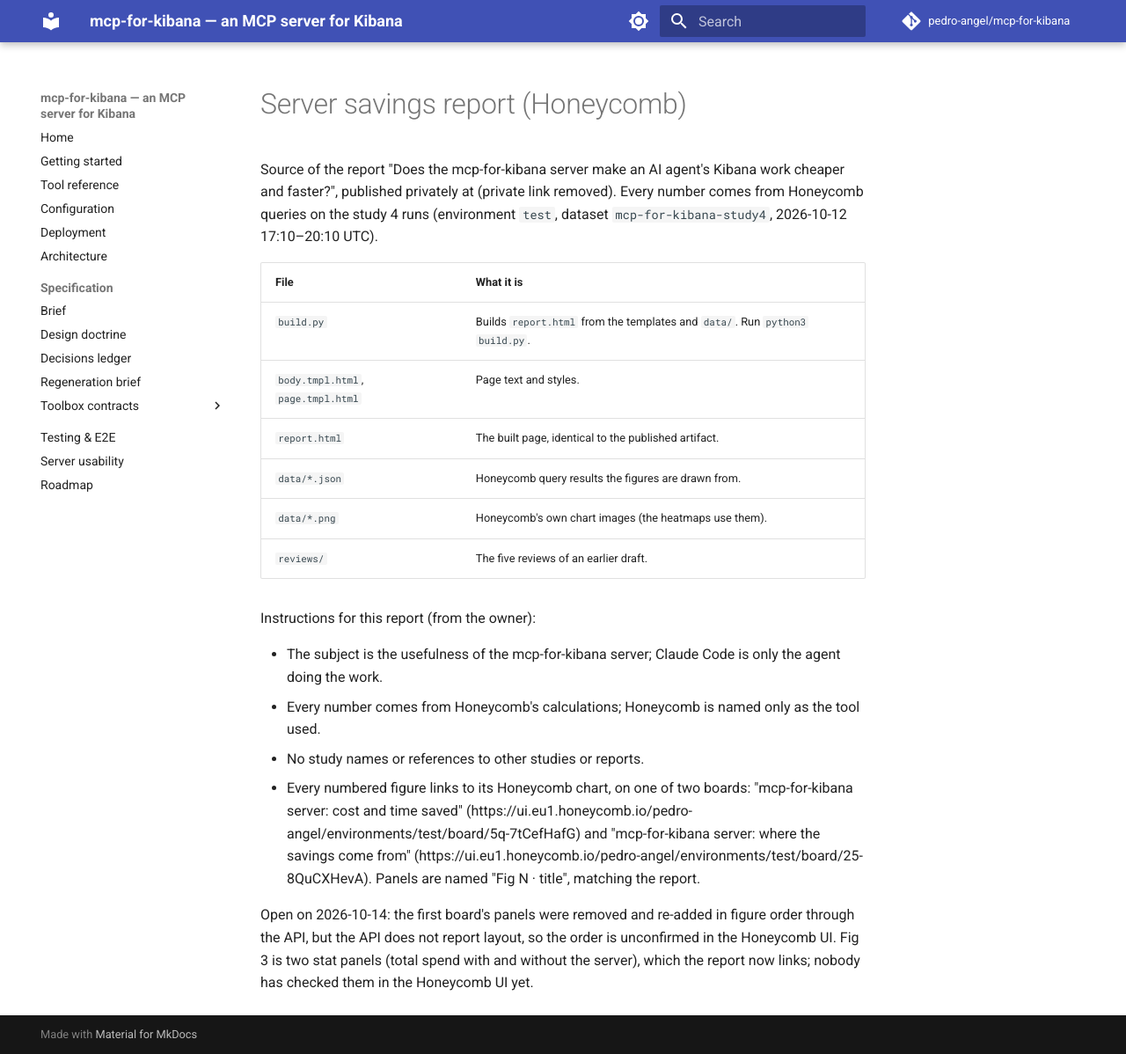
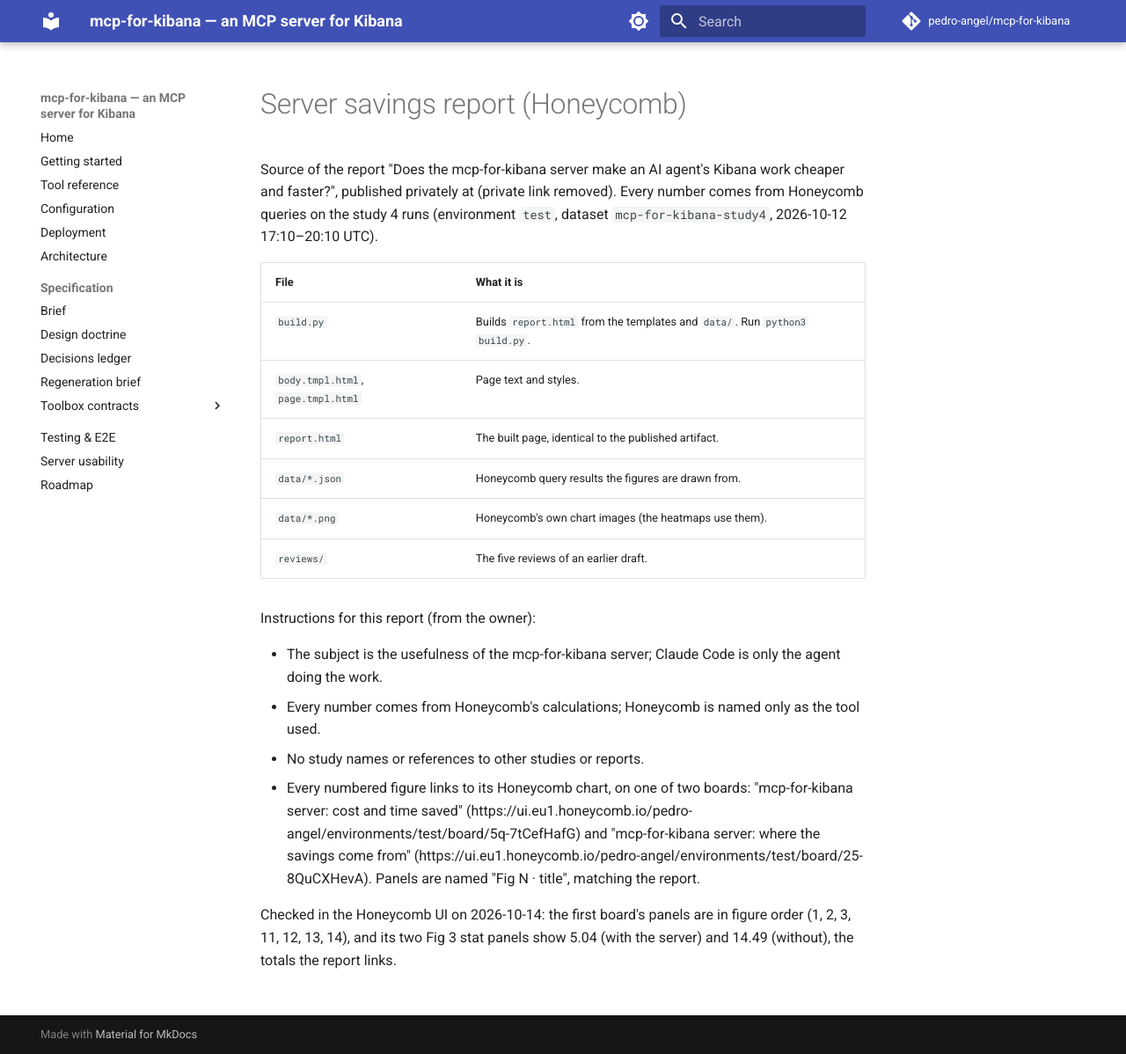
Before and after one commit to pedro-angel/mcp-for-kibana, an MkDocs documentation site: the page built from docs/reports/server-savings/README.md, in a window 1280 px wide and 1198 px high. Shown: the whole window at 88% size. Built offline with MkDocs 1.6.1 and Material for MkDocs 9.7.7, drawn with Linux system fonts in a browser that asks for light colours; comment, search, counter and statistics services are not loaded.

Commit message:
docs(reports): record the server savings board as checked in the UI
Why: the README listed the first board's panel order and its Fig 3 stat
panels as unchecked in the Honeycomb UI.

Change: README states both were checked: panels in figure order, Fig 3
panels showing 5.04 and 14.49.

Evidence: the board's rendered grid, read in the Honeycomb UI, lists
Fig 1, 2, 3 (with), 3 (without), 11, 12, 13, 14 in that order.

Co-Authored-By: Claude Opus 5.5 <noreply@anthropic.com>

```diff
--- a/docs/reports/server-savings/README.md
+++ b/docs/reports/server-savings/README.md
@@ -27,8 +27,6 @@ Instructions for this report (from the owner):
   (https://ui.eu1.honeycomb.io/pedro-angel/environments/test/board/25-8QuCXHevA).
   Panels are named "Fig N · title", matching the report.
 
-Open on 2026-10-14: the first board's panels were removed and re-added in
-figure order through the API, but the API does not report layout, so the order
-is unconfirmed in the Honeycomb UI. Fig 3 is two stat panels (total spend with
-and without the server), which the report now links; nobody has checked them
-in the Honeycomb UI yet.
+Checked in the Honeycomb UI on 2026-10-14: the first board's panels are in
+figure order (1, 2, 3, 11, 12, 13, 14), and its two Fig 3 stat panels show
+5.04 (with the server) and 14.49 (without), the totals the report links.
```
